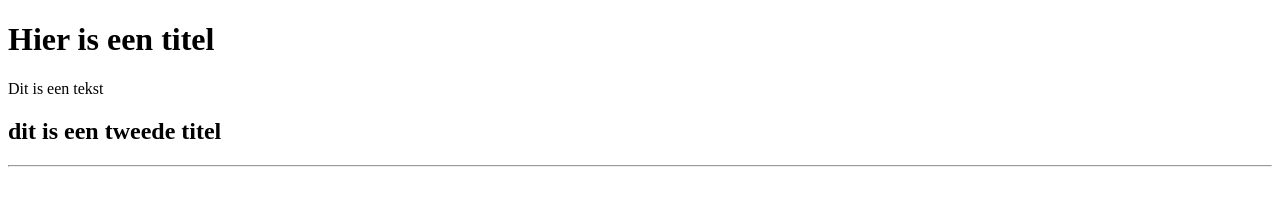
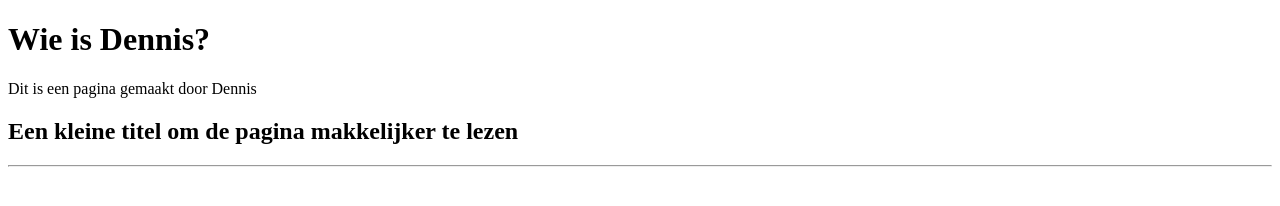
Before and after one commit to dennistuk95/eerste-pagina, a plain HTML site: page index.html in a window 1280 px wide. Drawn offline with Linux system fonts and the light colour scheme.

Commit message:
Update index.html

```diff
--- a/index.html
+++ b/index.html
@@ -2,12 +2,12 @@
 <html>
     <head>
         <!-- hier zet je de code in de head tags -->
-        <title> Deze titel verschijnt in de tab van je browser </title>
+        <title>Opdracht 1: Pagina van Dennis</title>
     </head>
     <body>
-        <h1>Hier is een titel</h1>
-        <p>Dit is een tekst</p>
-        <h2>dit is een tweede titel</h2>
+        <h1>Wie is Dennis?</h1>
+        <p>Dit is een pagina gemaakt door Dennis</p>
+        <h2>Een kleine titel om de pagina makkelijker te lezen</h2>
         <hr>
        <!-- hier zet je de code in de body tags-->
     </body>
```
